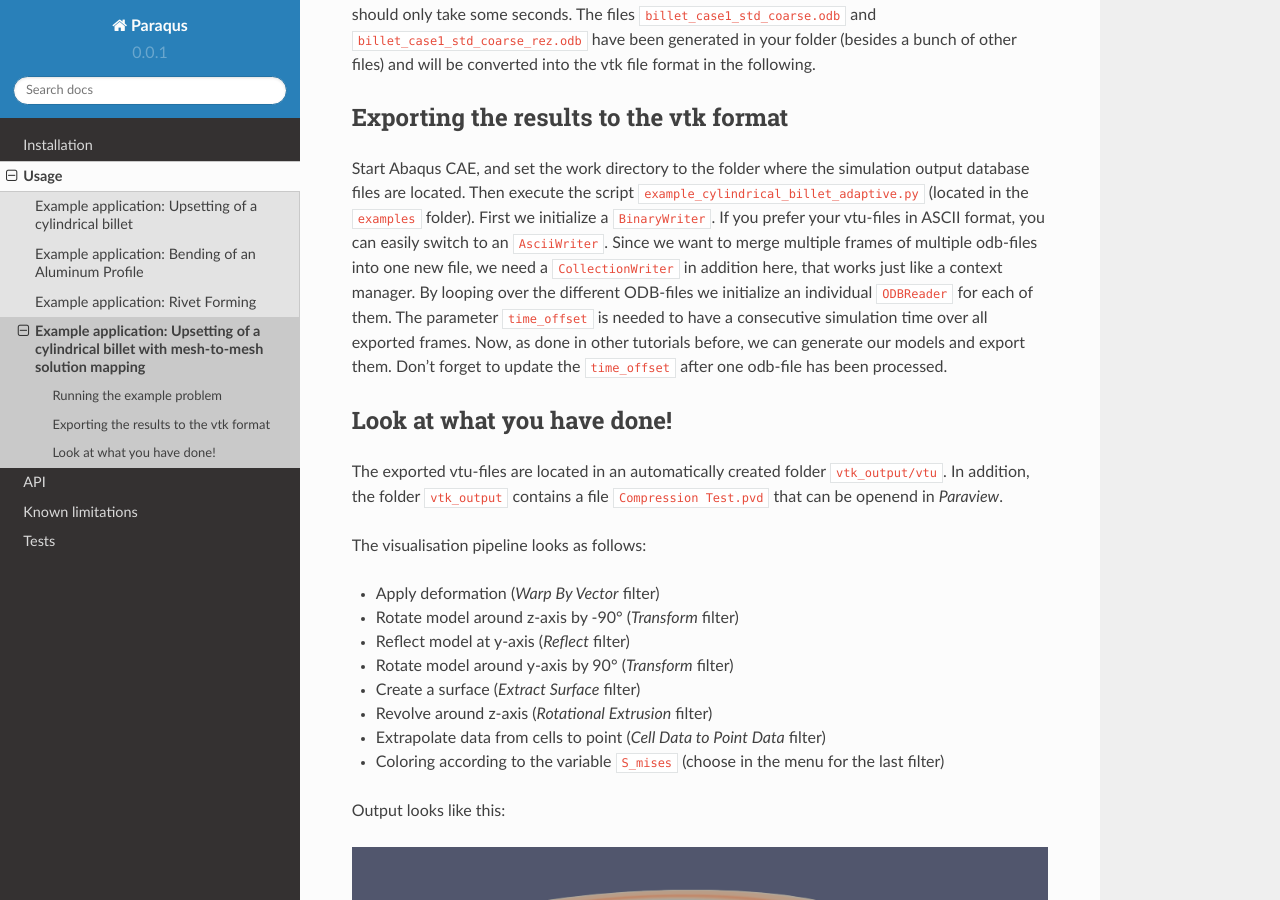
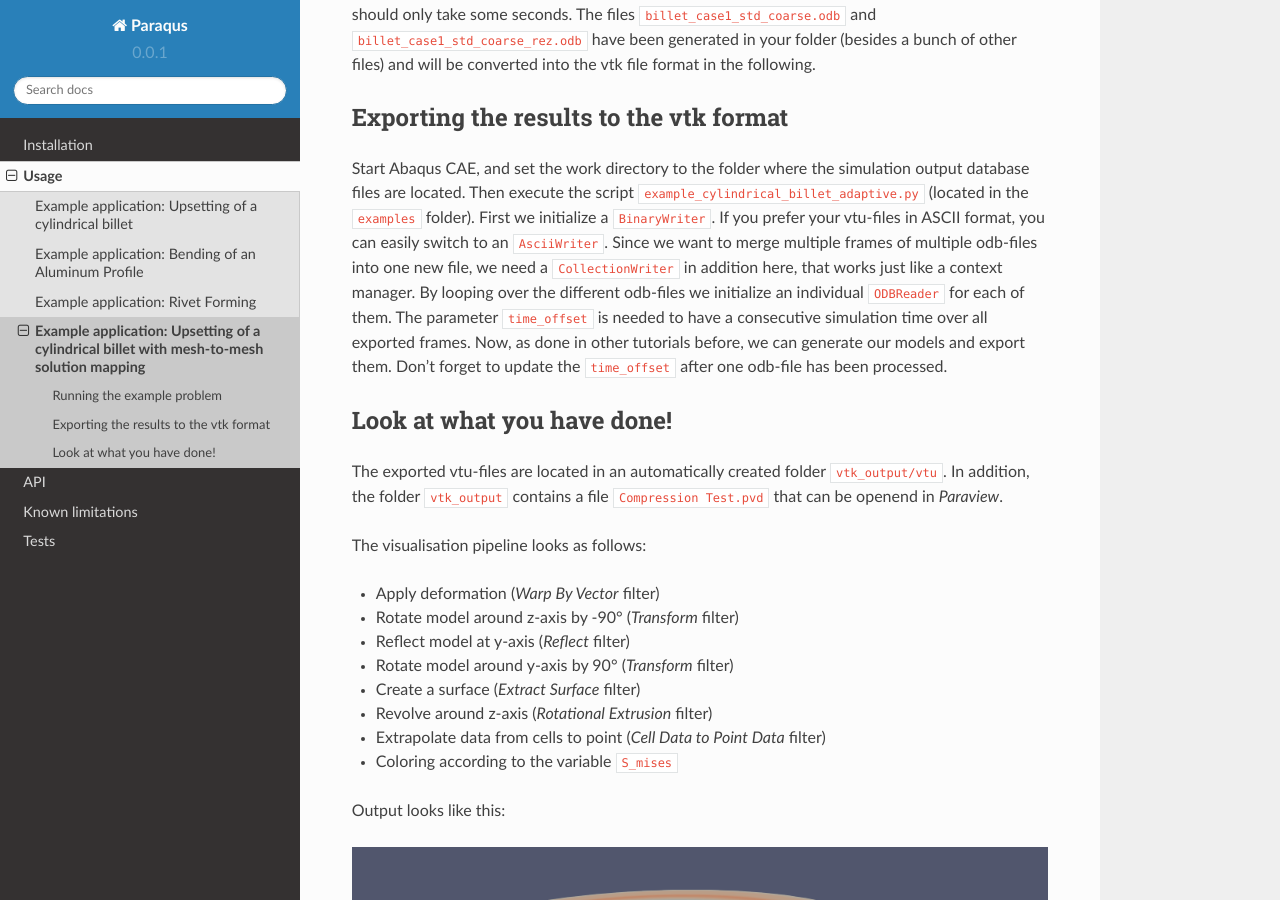
Before and after one commit to tmfrln/paraqus, a Sphinx documentation site: the page built from doc/source/example_cylindrical_billet_adaptive.rst, in a window 1280 px wide and 900 px high, scrolled down 868 px. Built offline with Sphinx 7.4.7 and the Read the Docs theme 2.0.0, drawn with Linux system fonts in a browser that asks for light colours.

Commit message:
minor changes

```diff
--- a/doc/source/example_cylindrical_billet_adaptive.rst
+++ b/doc/source/example_cylindrical_billet_adaptive.rst
@@ -30,7 +30,7 @@ Exporting the results to the vtk format
 
 Start Abaqus CAE, and set the work directory to the folder where the simulation output database files are located. Then execute the script ``example_cylindrical_billet_adaptive.py`` (located in the ``examples`` folder).
 First we initialize a ``BinaryWriter``. If you prefer your vtu-files in ASCII format, you can easily switch to an ``AsciiWriter``. Since we want to merge multiple frames of multiple odb-files into one new file, we need a ``CollectionWriter`` in addition here, that works just like a context manager.
-By looping over the different ODB-files we initialize an individual ``ODBReader`` for each of them. The parameter ``time_offset`` is needed to have a consecutive simulation time over all exported frames.
+By looping over the different odb-files we initialize an individual ``ODBReader`` for each of them. The parameter ``time_offset`` is needed to have a consecutive simulation time over all exported frames.
 Now, as done in other tutorials before, we can generate our models and export them. Don't forget to update the ``time_offset`` after one odb-file has been processed.
 
 Look at what you have done!
@@ -47,7 +47,7 @@ The visualisation pipeline looks as follows:
 - Create a surface (*Extract Surface* filter)
 - Revolve around z-axis (*Rotational Extrusion* filter)
 - Extrapolate data from cells to point (*Cell Data to Point Data* filter)
-- Coloring according to the variable ``S_mises`` (choose in the menu for the last filter)
+- Coloring according to the variable ``S_mises``
 
 Output looks like this:
 
```
